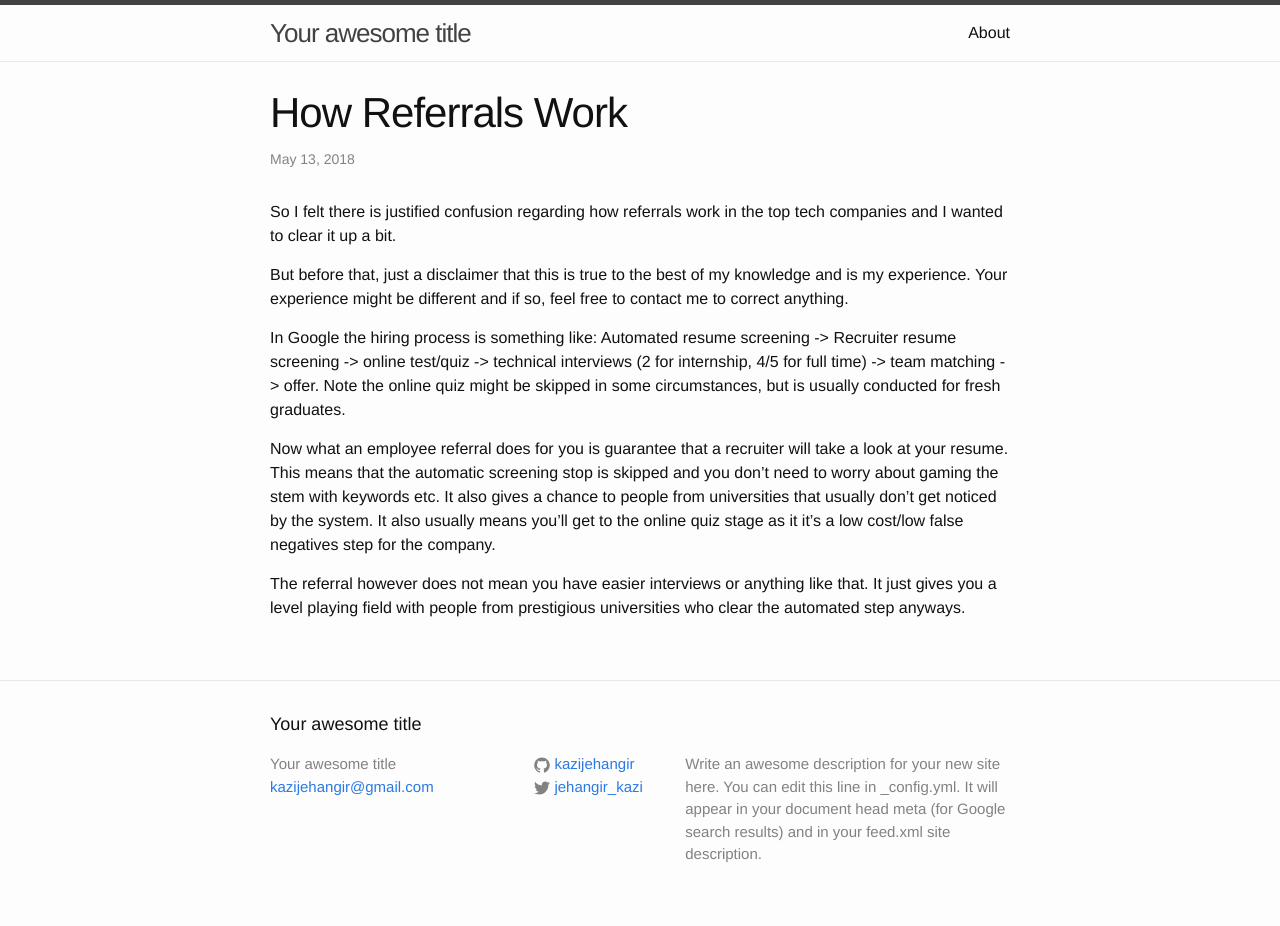
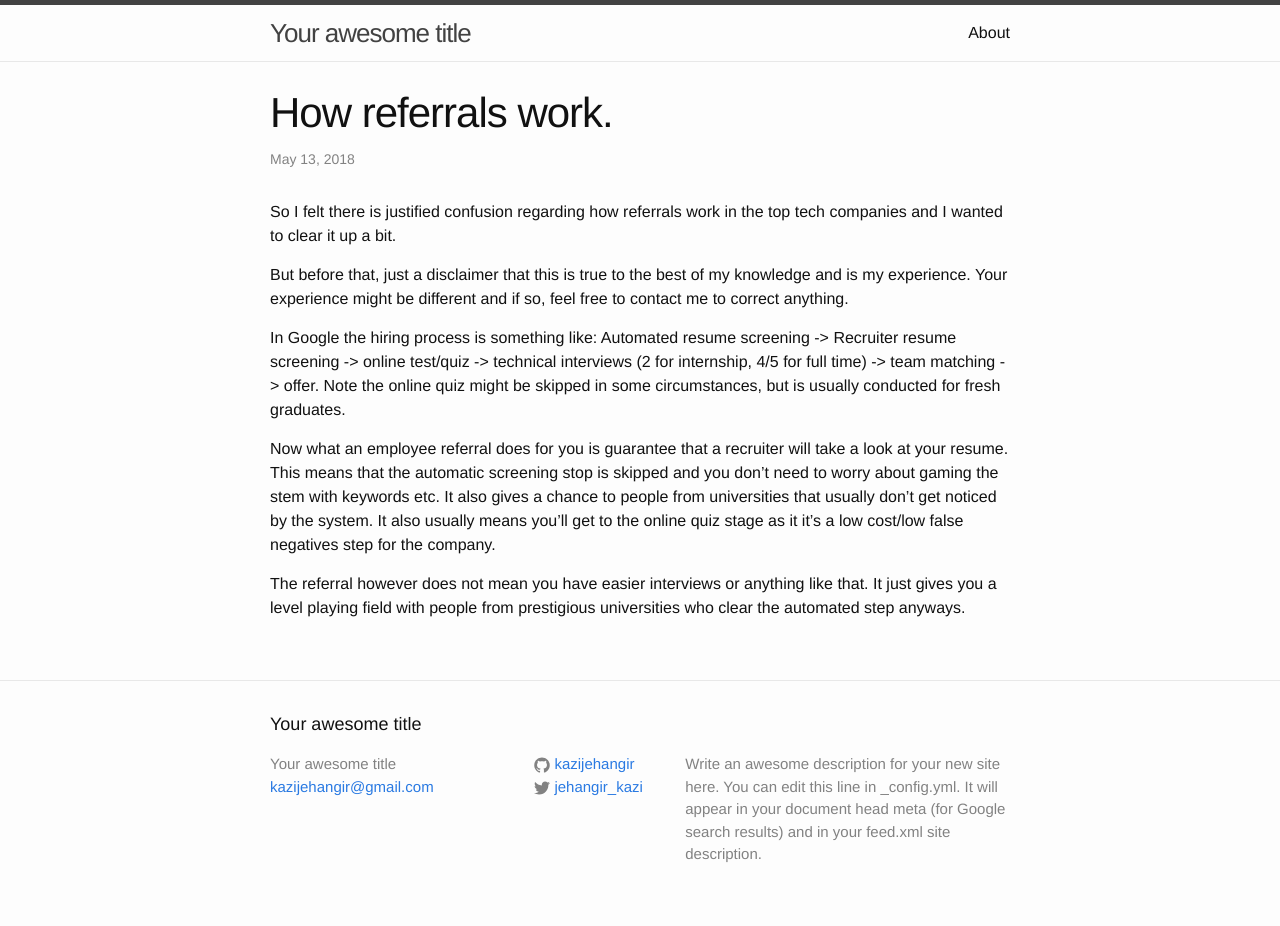
Before and after one commit to kazijehangir/kazijehangir.github.io, a Jekyll site: the page built from _posts/2018-05-13-how-referrals-work.markdown, in a window 1280 px wide. Built offline with Jekyll 4.4.1, drawn with Linux system fonts in a browser that asks for light colours; our own code applies the rules of GitHub Pages for plain Markdown files; part of the change alters nothing that is shown.

```diff
--- a/_posts/2018-05-13-how-referrals-work.markdown
+++ b/_posts/2018-05-13-how-referrals-work.markdown
@@ -1,6 +1,10 @@
 ---
 
 
+layout: post
+title:  "How referrals work."
+date:   2018-05-13 08:39;39 +0500
+categories: industry info
 ---
 
 So I felt there is justified confusion regarding how referrals work in the top tech companies and I wanted to clear it up a bit.
```
